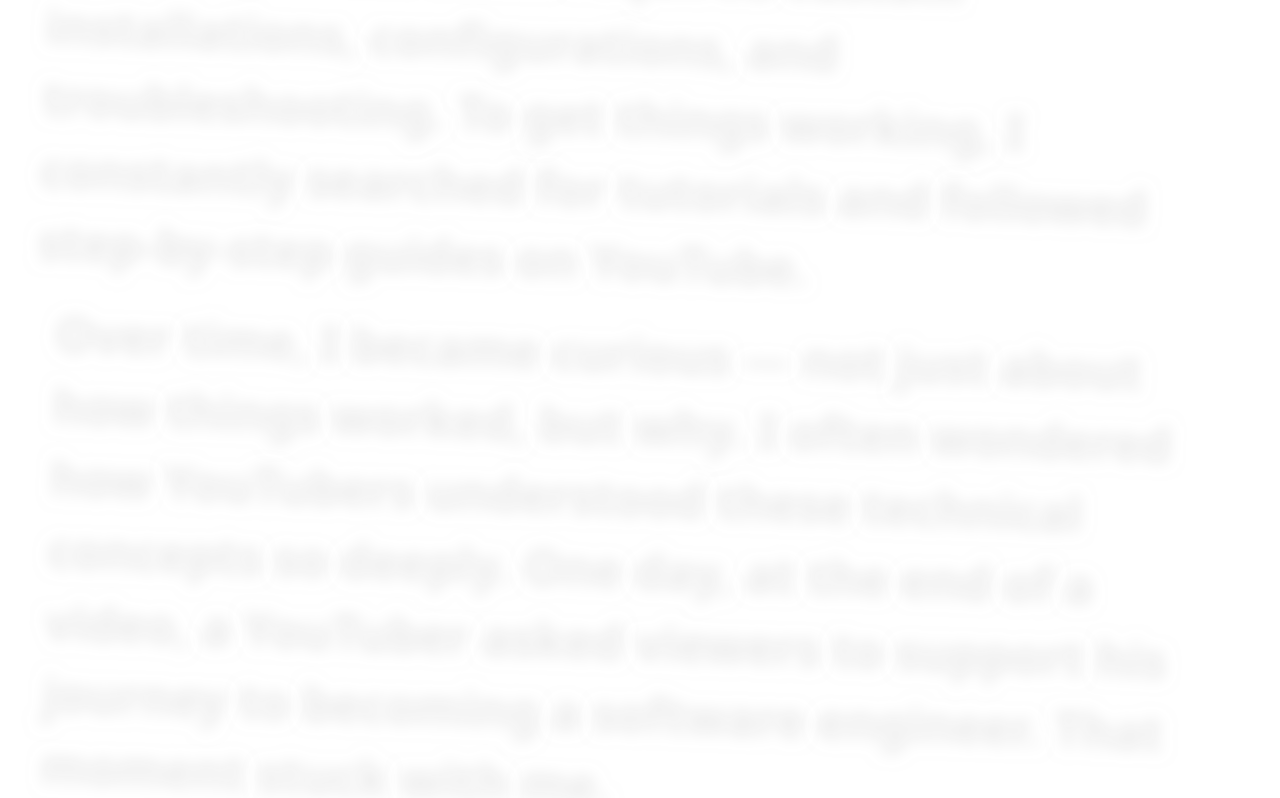
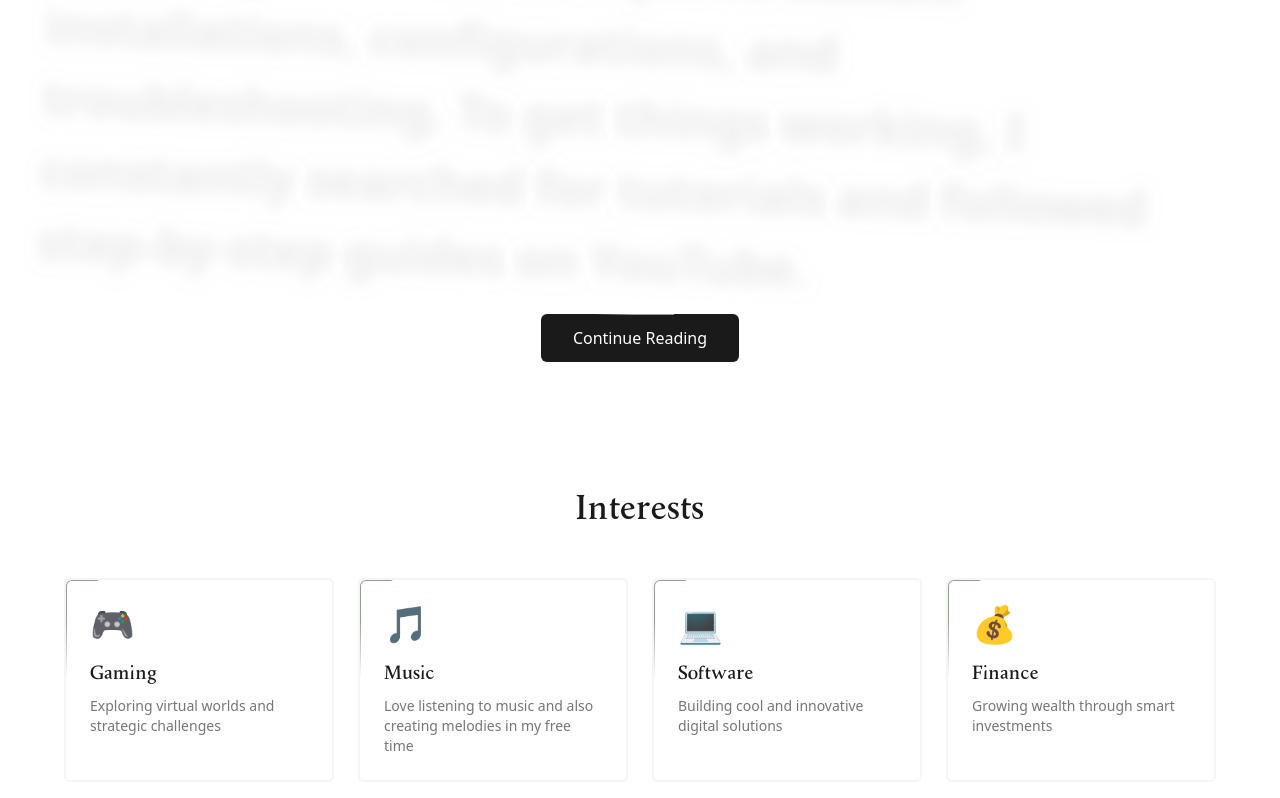
Before and after one commit to ajanixoxo/Adeoluwa, a Next.js app: page / in a window 1280 px wide. Shown: the part 1746-2544 px from the top of the page. Built offline with nearby package versions, Linux system fonts and the light colour scheme; a web font is replaced by a local one.

Commit message:
feat: add About Me section component with expandable content and an interests display.

```diff
--- a/components/about-variations/AboutVariation1.tsx
+++ b/components/about-variations/AboutVariation1.tsx
@@ -1,13 +1,14 @@
 'use client'
 
-import { motion, useInView } from 'motion/react'
-import { useRef } from 'react'
+import { motion, useInView, AnimatePresence } from 'motion/react'
+import { useRef, useState } from 'react'
 import ScrollReveal from '../ScrollReveal'
 import { BorderBeam } from '@/components/ui/border-beam'
 
 export default function AboutVariation1() {
   const interestsRef = useRef(null)
   const isInView = useInView(interestsRef, { once: true, amount: 0.2 })
+  const [isExpanded, setIsExpanded] = useState(false)
 
   const interests = [
     {
@@ -64,6 +65,40 @@
             My journey into tech started during the COVID-19 lockdown. At the time, I spent most of my days gaming, browsing the internet, and watching YouTube. I played games like GTA San Andreas, which often required custom installations, configurations, and troubleshooting. To get things working, I constantly searched for tutorials and followed step-by-step guides on YouTube.
           </ScrollReveal>
 
+          {/* Continue Reading Button */}
+          {!isExpanded && (
+            <motion.div
+              initial={{ opacity: 0, y: 10 }}
+              animate={{ opacity: 1, y: 0 }}
+              transition={{ duration: 0.4 }}
+              className="flex justify-center pt-4"
+            >
+              <button
+                onClick={() => setIsExpanded(true)}
+                className="group relative px-8 py-3 bg-dark text-white font-body font-medium rounded-sm hover:bg-dark/90 transition-all duration-300 overflow-hidden"
+              >
+                <span className="relative z-10">Continue Reading</span>
+                <BorderBeam
+                  duration={6}
+                  size={80}
+                  colorFrom="#93A091"
+                  colorTo="#93A091"
+                  borderWidth={1}
+                />
+              </button>
+            </motion.div>
+          )}
+
+          {/* Additional Content - Hidden by Default */}
+          <AnimatePresence>
+            {isExpanded && (
+              <motion.div
+                initial={{ opacity: 0, height: 0 }}
+                animate={{ opacity: 1, height: 'auto' }}
+                exit={{ opacity: 0, height: 0 }}
+                transition={{ duration: 0.6, ease: 'easeInOut' }}
+                className="space-y-8 overflow-hidden"
+              >
                 <ScrollReveal
                   baseOpacity={0.1}
                   enableBlur={true}
@@ -129,6 +164,31 @@
                 >
                   Today, I have over three years of hands-on experience building web applications, continuously learning, and exploring new technologies. I&apos;m driven by curiosity, problem-solving, and the desire to build products that actually work well and scale.
                 </ScrollReveal>
+
+                {/* Collapse Button */}
+                <motion.div
+                  initial={{ opacity: 0, y: 10 }}
+                  animate={{ opacity: 1, y: 0 }}
+                  transition={{ duration: 0.4, delay: 0.3 }}
+                  className="flex justify-center pt-4"
+                >
+                  <button
+                    onClick={() => setIsExpanded(false)}
+                    className="group relative px-8 py-3 bg-secondary text-dark font-body font-medium rounded-sm hover:bg-secondary/80 transition-all duration-300 overflow-hidden"
+                  >
+                    <span className="relative z-10">Show Less</span>
+                    <BorderBeam
+                      duration={6}
+                      size={80}
+                      colorFrom="#93A091"
+                      colorTo="#93A091"
+                      borderWidth={1}
+                    />
+                  </button>
+                </motion.div>
+              </motion.div>
+            )}
+          </AnimatePresence>
         </div>
 
         {/* Interests Grid */}
```
Lines whose indentation alone changed are shown as unchanged.
